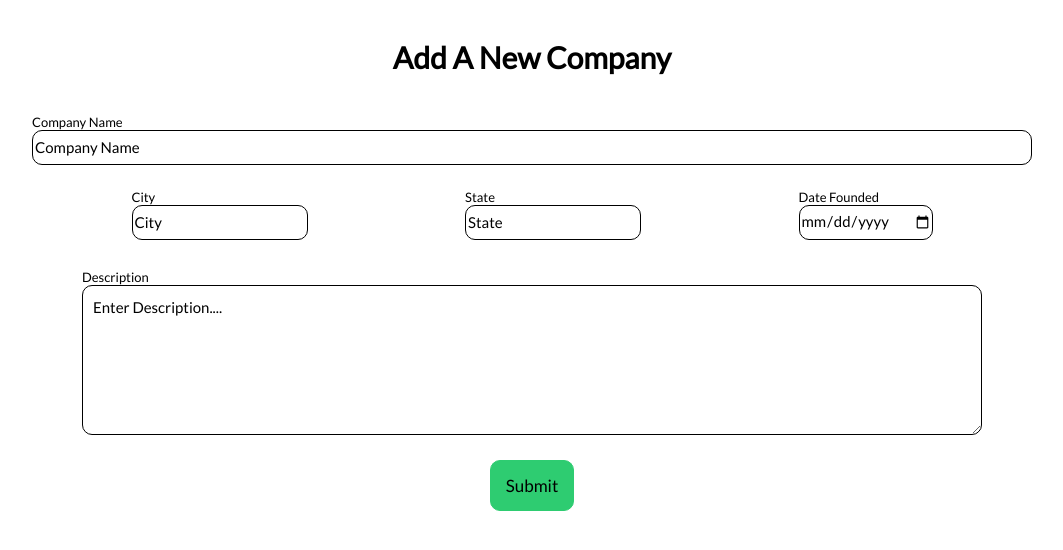
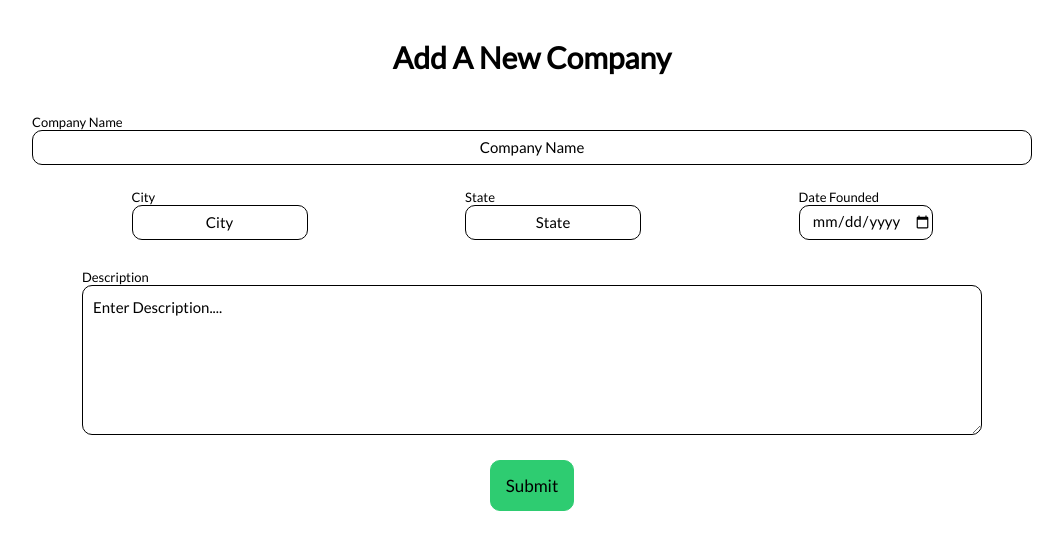
Before and after one commit to rhysgoehring/full-stack-challenge-client, a React (Create React App) app: page /company/new in a window 1280 px wide. Shown: the top 550 px of the page, without its empty margins (108-1171 px from the left). Built offline with nearby package versions, Linux system fonts and the light colour scheme.

Commit message:
users can submit a new company

```diff
--- a/src/components/CompanyForm/index.js
+++ b/src/components/CompanyForm/index.js
@@ -12,16 +12,22 @@ import {
 import { StyledButton } from "../Common";
 import { GREEN } from "../../Colors";
 
-class CompanyForm extends Component {
-  render() {
+const CompanyForm = ({
+  onSubmit,
+  initialName,
+  initialCity,
+  initialState,
+  initialDate,
+  initialDescription
+}) => {
   return (
     <Formik
       initialValues={{
-          name: "",
-          city: "",
-          state: "",
-          date: "",
-          description: ""
+        name: initialName,
+        city: initialCity,
+        state: initialState,
+        date_founded: initialDate,
+        description: initialDescription
       }}
       validate={values => {
         const errors = {};
@@ -42,7 +48,7 @@ class CompanyForm extends Component {
         }
       }}
       onSubmit={values => {
-          this.props.onSubmit(values);
+        onSubmit(values);
       }}
       render={({
         touched,
@@ -102,16 +108,16 @@ class CompanyForm extends Component {
             </Label>
             <Label>
               Date Founded
-                {touched.date && errors.date && (
-                  <ErrorText>{errors.date}</ErrorText>
+              {touched.date_founded && errors.date_founded && (
+                <ErrorText>{errors.date_founded}</ErrorText>
               )}
               <Input
                 // border={errors.date && "1px solid red"}
                 type="date"
-                  name="date"
+                name="date_founded"
                 onChange={handleChange}
                 onBlur={handleBlur}
-                  value={values.date}
+                value={values.date_founded}
               />
             </Label>
           </InputWrapper>
@@ -136,7 +142,6 @@ class CompanyForm extends Component {
       )}
     />
   );
-  }
-}
+};
 
 export default CompanyForm;
--- a/src/components/CompanyForm/styles.js
+++ b/src/components/CompanyForm/styles.js
@@ -23,6 +23,7 @@ const Input = styled.input`
   font-size: 1.5rem;
   color: black;
   border-radius: 1rem;
+  text-align: center;
 
   ::placeholder {
     color: black;
--- a/src/pages/CreateCompany/index.js
+++ b/src/pages/CreateCompany/index.js
@@ -7,11 +7,35 @@ import { BLUE, ORANGE, GREEN, RED } from "../../Colors";
 import CompanyForm from "../../components/CompanyForm";
 
 class CreateCompany extends Component {
+  componentDidMount() {
+    console.log(this.props);
+  }
+
+  onSubmit = async values => {
+    try {
+      const response = await axios.post(
+        "http://localhost:3000/companies/",
+        values
+      );
+      console.log("response", response);
+      this.props.history.push("/");
+    } catch (error) {
+      console.log("error submitting new company: ", error);
+    }
+  };
+
   render() {
     return (
       <MainContainer>
         <PageHeader>Add A New Company</PageHeader>
-        <CompanyForm />
+        <CompanyForm
+          onSubmit={this.onSubmit}
+          initialName=""
+          initialCity=""
+          initialState=""
+          initialDate=""
+          initialDescription=""
+        />
       </MainContainer>
     );
   }
```
Lines whose indentation alone changed are shown as unchanged.
